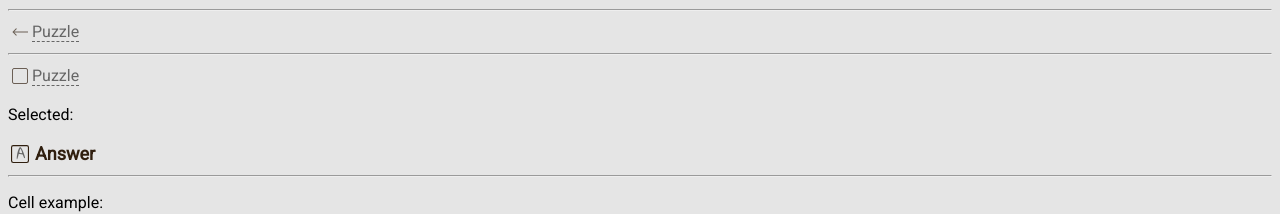
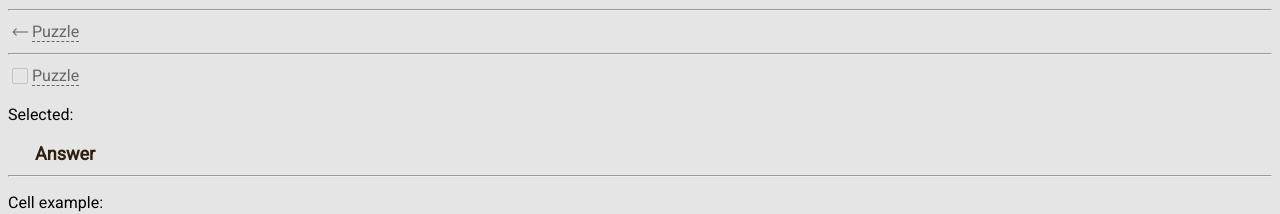
Before and after one commit to ua-dev-front/crossword-master, a React (Create React App) app in the folder frontend/: page / in a window 1280 px wide. Shown: the part 154-368 px from the top of the page. Built offline with nearby package versions, Linux system fonts and the light colour scheme.

Commit message:
refactor icons

```diff
--- a/frontend/src/icons/LeftArrow/index.tsx
+++ b/frontend/src/icons/LeftArrow/index.tsx
@@ -1,3 +1,5 @@
+import './styles.scss';
+
 export default function LeftArrow() {
   return (
     <svg
@@ -6,12 +8,9 @@ export default function LeftArrow() {
       viewBox='0 0 16 8'
       fill='none'
       xmlns='http://www.w3.org/2000/svg'
+      className='icon-left-arrow'
     >
-      <path
-        d='M0.646446 3.64645C0.451185 3.84171 0.451185 4.15829 0.646446 4.35355L3.82843 7.53553C4.02369 7.7308 4.34027 7.7308 4.53553 7.53553C4.7308 7.34027 4.7308 7.02369 4.53553 6.82843L1.70711 4L4.53553 1.17157C4.7308 0.976311 4.7308 0.659728 4.53553 0.464466C4.34027 0.269204 4.02369 0.269204 3.82843 0.464466L0.646446 3.64645ZM17 3.5L1 3.5V4.5L17 4.5V3.5Z'
-        fill='#301F0F'
-        fillOpacity='0.67'
-      />
+      <path d='M0.646446 3.64645C0.451185 3.84171 0.451185 4.15829 0.646446 4.35355L3.82843 7.53553C4.02369 7.7308 4.34027 7.7308 4.53553 7.53553C4.7308 7.34027 4.7308 7.02369 4.53553 6.82843L1.70711 4L4.53553 1.17157C4.7308 0.976311 4.7308 0.659728 4.53553 0.464466C4.34027 0.269204 4.02369 0.269204 3.82843 0.464466L0.646446 3.64645ZM17 3.5L1 3.5V4.5L17 4.5V3.5Z' />
     </svg>
   );
 }
--- /dev/null
+++ b/frontend/src/icons/LeftArrow/styles.scss
@@ -0,0 +1,8 @@
+@import '../../styles/functions.scss';
+
+.icon-left-arrow {
+    path {
+        fill: cl(near-black);
+        fill-opacity: 0.67;
+    }
+}
--- a/frontend/src/icons/Square/index.tsx
+++ b/frontend/src/icons/Square/index.tsx
@@ -1,3 +1,5 @@
+import './styles.scss';
+
 export default function Square() {
   return (
     <svg
@@ -6,16 +8,9 @@ export default function Square() {
       viewBox='0 0 16 16'
       fill='none'
       xmlns='http://www.w3.org/2000/svg'
+      className='icon-square'
     >
-      <rect
-        x='0.5'
-        y='0.5'
-        width='15'
-        height='15'
-        rx='1.5'
-        stroke='#301F0F'
-        strokeOpacity='0.67'
-      />
+      <rect x='0.5' y='0.5' width='15' height='15' rx='1.5' />
     </svg>
   );
 }
--- /dev/null
+++ b/frontend/src/icons/Square/styles.scss
@@ -0,0 +1,8 @@
+@import '../../styles/functions.scss';
+
+.icon-square {
+    rect {
+        stroke: #B1B3B5;
+        stroke-opacity: 0.67;
+    }
+}
--- a/frontend/src/icons/SquareFilled/index.tsx
+++ b/frontend/src/icons/SquareFilled/index.tsx
@@ -1,3 +1,5 @@
+import './styles.scss';
+
 export default function SquareFilled() {
   return (
     <svg
@@ -6,8 +8,9 @@ export default function SquareFilled() {
       viewBox='0 0 16 16'
       fill='none'
       xmlns='http://www.w3.org/2000/svg'
+      className='icon-square-filled'
     >
-      <rect width='16' height='16' rx='2' fill='#B1B3B5' fillOpacity='0.67' />
+      <rect width='16' height='16' rx='2' />
     </svg>
   );
 }
--- /dev/null
+++ b/frontend/src/icons/SquareFilled/styles.scss
@@ -0,0 +1,8 @@
+@import '../../styles/functions.scss';
+
+.icon-square-filled {
+    rect {
+        fill: #B1B3B5;
+        fill-opacity: 0.67;
+    }
+}
--- a/frontend/src/icons/SquareLetter/index.tsx
+++ b/frontend/src/icons/SquareLetter/index.tsx
@@ -1,3 +1,5 @@
+import './styles.scss';
+
 export default function SquareLetter() {
   return (
     <svg
@@ -8,23 +10,8 @@ export default function SquareLetter() {
       xmlns='http://www.w3.org/2000/svg'
     >
       <g>
-        <rect
-          x='0.5'
-          y='0.5'
-          width='15'
-          height='15'
-          rx='1.5'
-          stroke='#301F0F'
-          strokeOpacity='0.67'
-        />
-        <text
-          x='30%'
-          y='80%'
-          fill='#666666'
-          fontFamily="'Gloria Hallelujah', cursive"
-          fontSize={12}
-          fillOpacity='0.67'
-        >
+        <rect x='0.5' y='0.5' width='15' height='15' rx='1.5' />
+        <text x='30%' y='80%'>
           A
         </text>
       </g>
--- /dev/null
+++ b/frontend/src/icons/SquareLetter/styles.scss
@@ -0,0 +1,15 @@
+@import '../../styles/functions.scss';
+
+.icon-square-letter {
+    rect {
+        stroke: #B1B3B5;
+        stroke-opacity: 0.67;
+    }
+
+    text {
+        fill: cl(near-black);
+        font-family: var(--font-cursive);
+        fill-opacity: 0.67;
+        font-size: 12px;
+    }
+}
```
